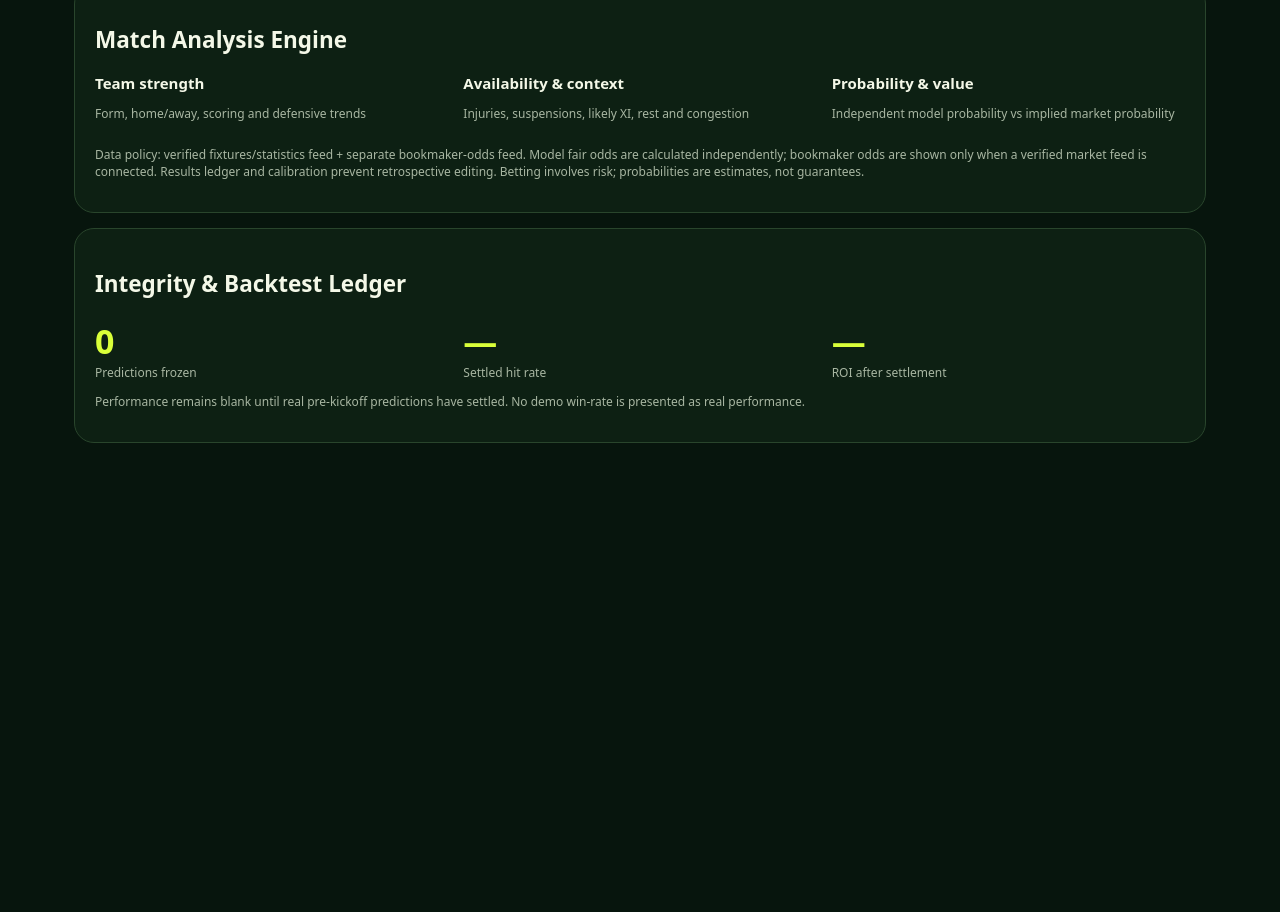
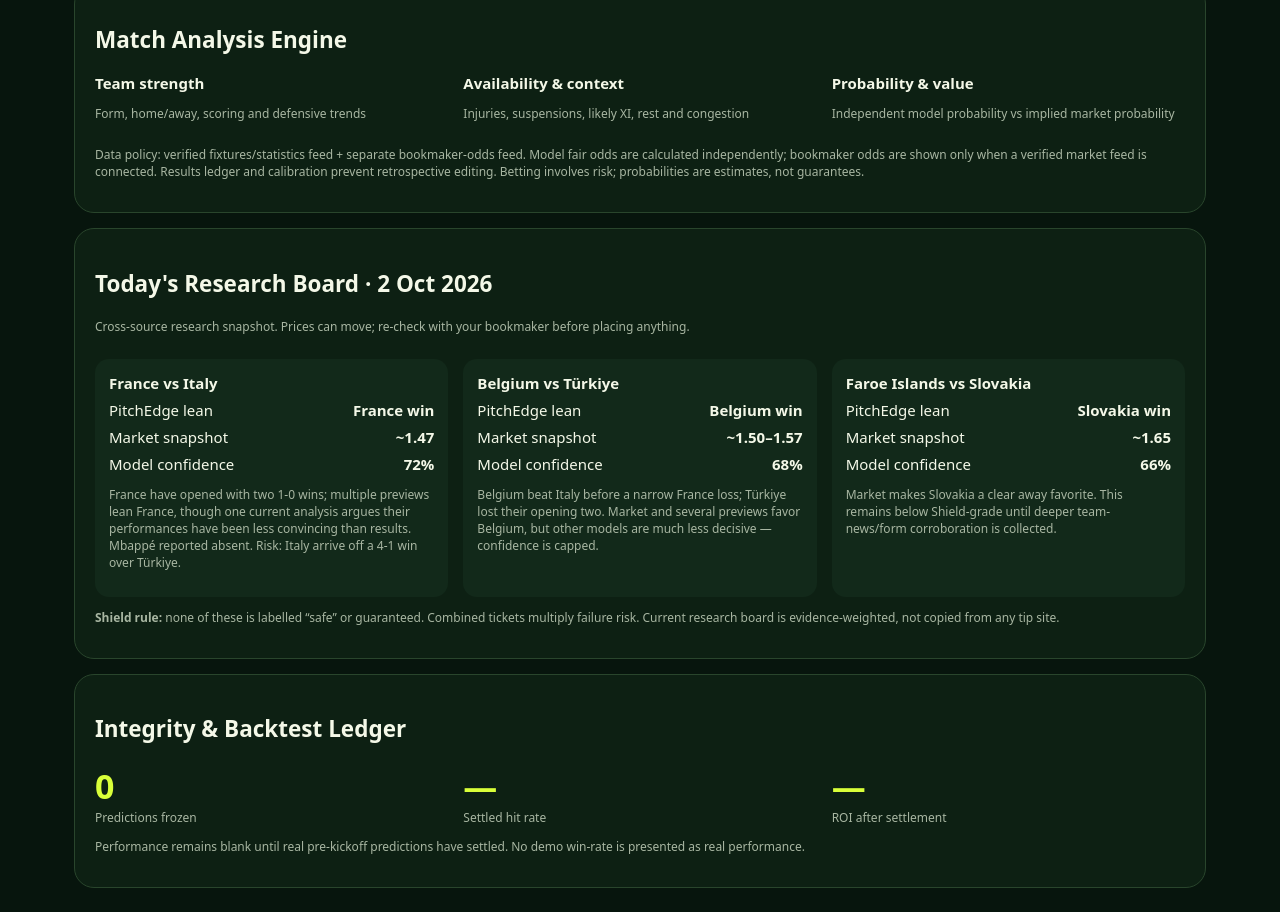
Before and after one commit to beathubonline-arch/focusdeck, a plain HTML site: page football-intelligence/index.html in a window 1280 px wide. Shown: the part 835-1747 px from the top of the page. Before the commit the page ends 1302 px from the top, so only its background shows below. Drawn offline with Linux system fonts and the light colour scheme.

Commit message:
feat: add cross-source daily research board

```diff
--- a/football-intelligence/index.html
+++ b/football-intelligence/index.html
@@ -10,7 +10,13 @@
 <div class="card"><div class="small">ATTACK</div><div class="target">100×</div><h3>Aggressive Portfolio</h3><p class="sub">High-variance combinations kept separate from the conservative board.</p><div class="match"><div class="row"><span>Risk class</span><b>HIGH</b></div><div class="meter"><i style="width:48%"></i></div></div></div>
 </div>
 <div class="card" style="margin-top:15px"><h2>Match Analysis Engine</h2><div class="grid"><div><b>Team strength</b><p class="small">Form, home/away, scoring and defensive trends</p></div><div><b>Availability & context</b><p class="small">Injuries, suspensions, likely XI, rest and congestion</p></div><div><b>Probability & value</b><p class="small">Independent model probability vs implied market probability</p></div></div><p class="small">Data policy: verified fixtures/statistics feed + separate bookmaker-odds feed. Model fair odds are calculated independently; bookmaker odds are shown only when a verified market feed is connected. Results ledger and calibration prevent retrospective editing. Betting involves risk; probabilities are estimates, not guarantees.</p></div>
-<div class="card" style="margin-top:15px"><h2>Integrity & Backtest Ledger</h2><div class="grid"><div><div class="target" id="logged">0</div><div class="small">Predictions frozen</div></div><div><div class="target">—</div><div class="small">Settled hit rate</div></div><div><div class="target">—</div><div class="small">ROI after settlement</div></div></div><p class="small">Performance remains blank until real pre-kickoff predictions have settled. No demo win-rate is presented as real performance.</p></div>
+<div class="card" style="margin-top:15px"><h2>Today's Research Board · 2 Oct 2026</h2>
+<p class="small">Cross-source research snapshot. Prices can move; re-check with your bookmaker before placing anything.</p>
+<div class="grid">
+<div class="match"><b>France vs Italy</b><div class="row"><span>PitchEdge lean</span><b>France win</b></div><div class="row"><span>Market snapshot</span><b>~1.47</b></div><div class="row"><span>Model confidence</span><b>72%</b></div><p class="small">France have opened with two 1-0 wins; multiple previews lean France, though one current analysis argues their performances have been less convincing than results. Mbappé reported absent. Risk: Italy arrive off a 4-1 win over Türkiye.</p></div>
+<div class="match"><b>Belgium vs Türkiye</b><div class="row"><span>PitchEdge lean</span><b>Belgium win</b></div><div class="row"><span>Market snapshot</span><b>~1.50–1.57</b></div><div class="row"><span>Model confidence</span><b>68%</b></div><p class="small">Belgium beat Italy before a narrow France loss; Türkiye lost their opening two. Market and several previews favor Belgium, but other models are much less decisive — confidence is capped.</p></div>
+<div class="match"><b>Faroe Islands vs Slovakia</b><div class="row"><span>PitchEdge lean</span><b>Slovakia win</b></div><div class="row"><span>Market snapshot</span><b>~1.65</b></div><div class="row"><span>Model confidence</span><b>66%</b></div><p class="small">Market makes Slovakia a clear away favorite. This remains below Shield-grade until deeper team-news/form corroboration is collected.</p></div>
+</div><p class="small"><b>Shield rule:</b> none of these is labelled “safe” or guaranteed. Combined tickets multiply failure risk. Current research board is evidence-weighted, not copied from any tip site.</p></div><div class="card" style="margin-top:15px"><h2>Integrity & Backtest Ledger</h2><div class="grid"><div><div class="target" id="logged">0</div><div class="small">Predictions frozen</div></div><div><div class="target">—</div><div class="small">Settled hit rate</div></div><div><div class="target">—</div><div class="small">ROI after settlement</div></div></div><p class="small">Performance remains blank until real pre-kickoff predictions have settled. No demo win-rate is presented as real performance.</p></div>
 <script>
 const stamp=document.getElementById('stamp'); const btn=document.getElementById('refresh');
 function now(){return new Date().toLocaleString([], {dateStyle:'medium',timeStyle:'short'});}
```
